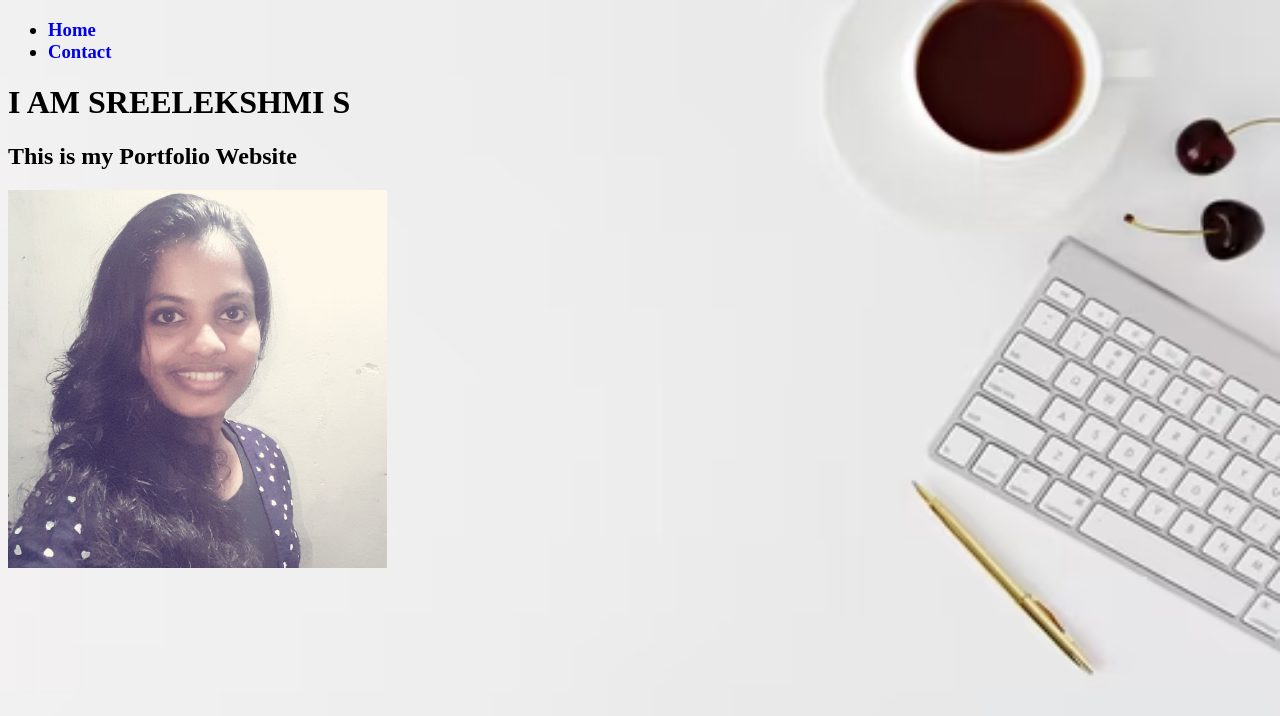
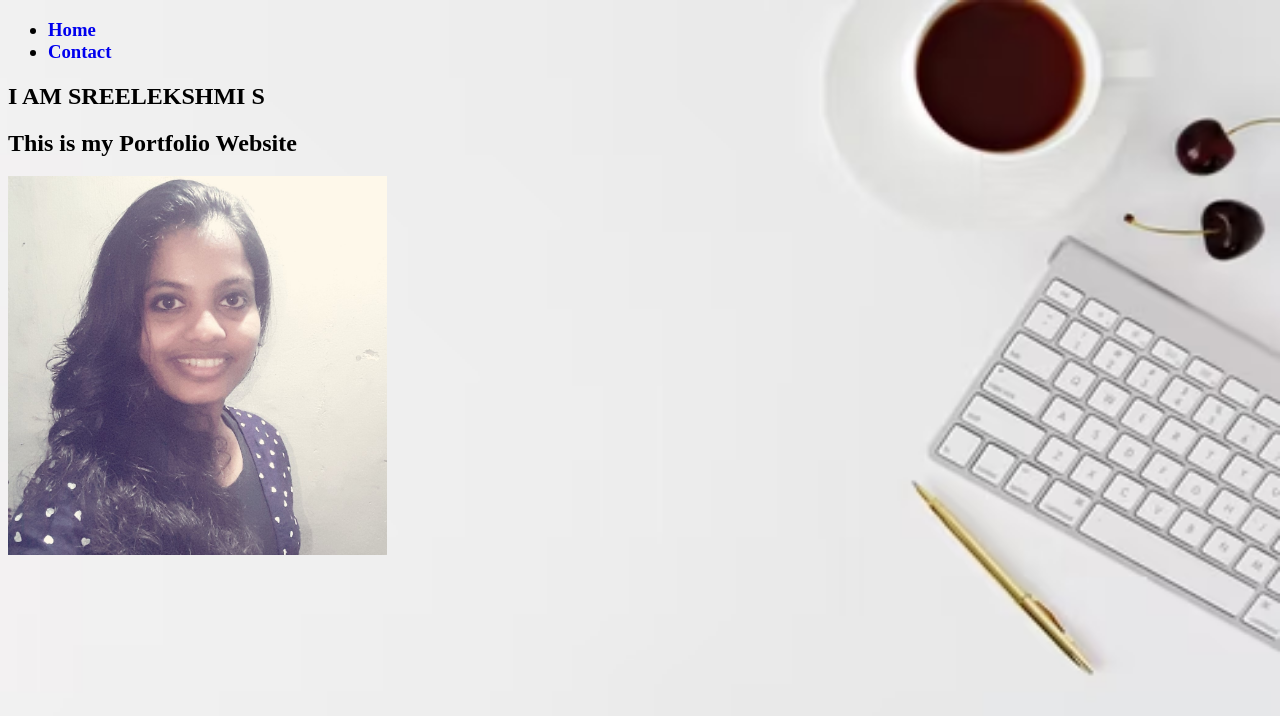
Before and after one commit to SreelekshmiS2021/tfp-portfolio-website, a plain HTML site: page index.html in a window 1280 px wide. Drawn offline with Linux system fonts and the light colour scheme.

Commit message:
Update index.html

```diff
--- a/index.html
+++ b/index.html
@@ -23,7 +23,7 @@
           </ul>
         </div>
       </nav>
-    <h1>I AM SREELEKSHMI S</h1>
+    <h2>I AM SREELEKSHMI S</h2>
     <h2>This is my Portfolio Website</h2>
     <img src="image.jpg" width="30%" height="55%">
 </body>
```
